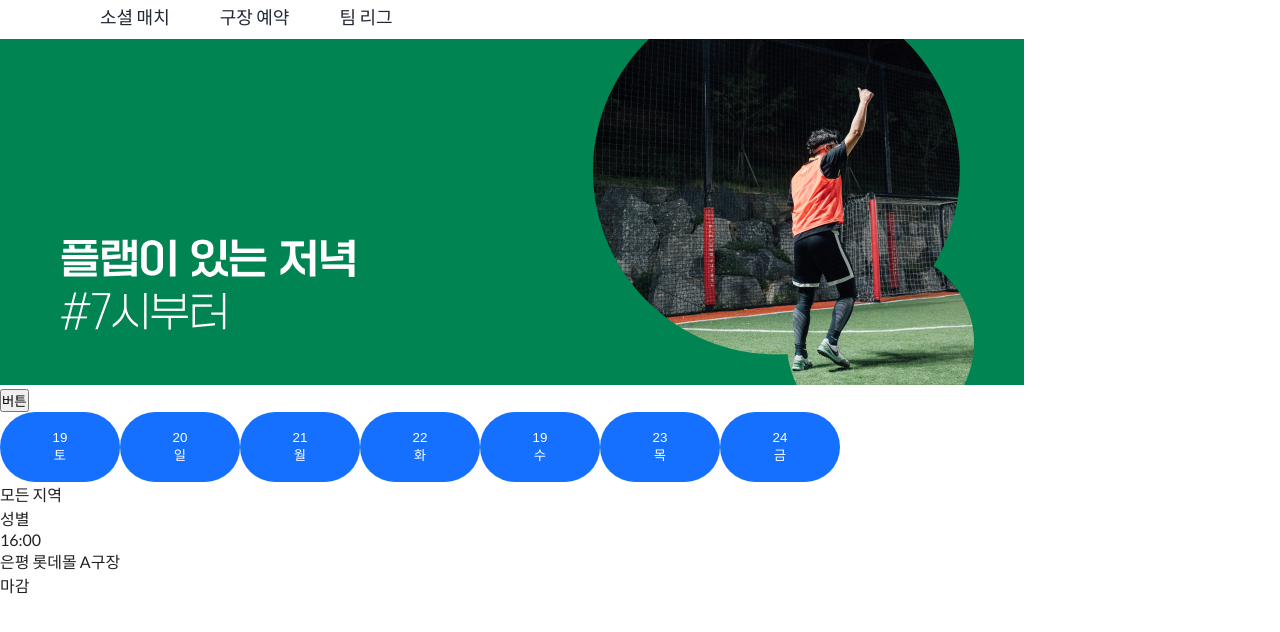
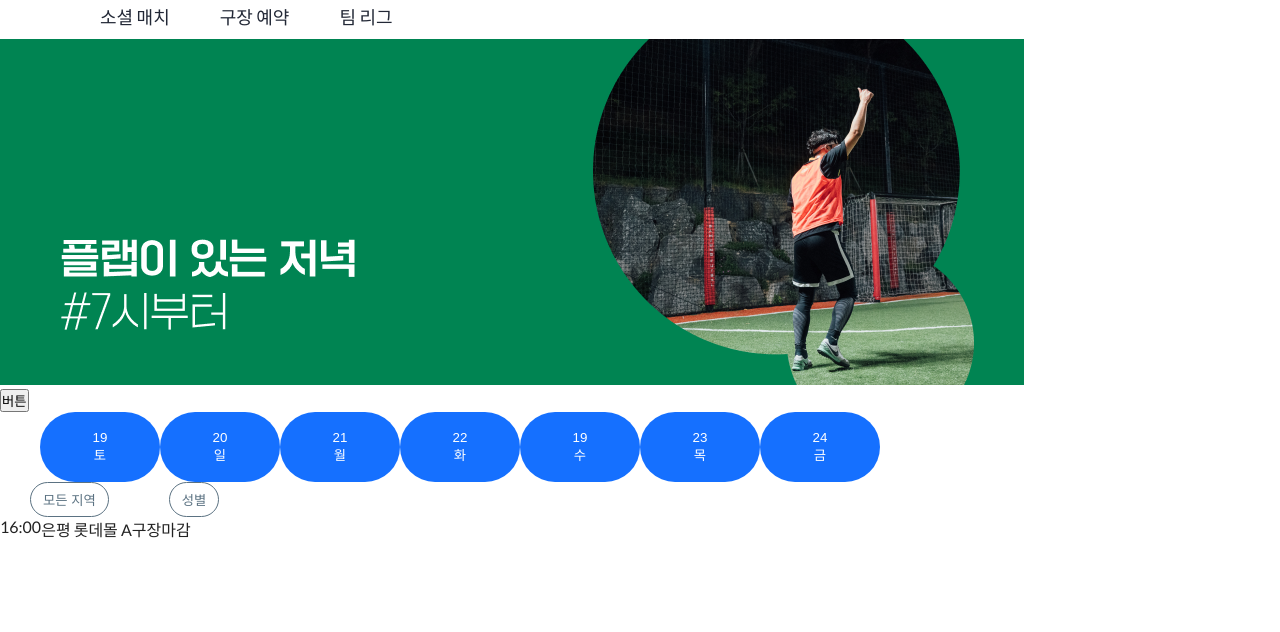
Before and after one commit to suhyeon21/soccer-matching, a plain HTML site: page index.html in a window 1280 px wide. Shown: the part 62-694 px from the top of the page. Drawn offline with Linux system fonts and the light colour scheme.

Commit message:
feat: 필터, 게시판 부분 정렬

```diff
--- a/index.html
+++ b/index.html
@@ -110,25 +110,30 @@
     <!-- filter -->
     <ul class="filters">
       <li>
-        <span>모든 지역</span>
+        <button class="filter">
+          <span>모든 지역</span>
+        </button>
       </li>
       <li>
-        <span>성별</span>
+        <button class="filter">
+          <span>성별</span>
+        </button>
       </li>
     </ul>
     <!-- filter end -->
     <!-- single -->
     <div class="lists">
-      <div>
+      <div class="list-time">
         <span>16:00</span>
       </div>
-      <div>
+      <div class="list-info">
         <span> 은평 롯데몰 A구장 </span>
       </div>
-      <div>
+      <div class="list-status">
         <span>마감</span>
       </div>
     </div>
+
     <!-- single end-->
 
     <script src="app.js"></script>
--- a/styles.css
+++ b/styles.css
@@ -68,10 +68,11 @@ body {
 }
 
 /* end of slider */
-
+/* date slider */
 .dates {
   display: flex;
   list-style: none;
+  padding: 0 40px;
 }
 .date-button {
   width: 120px;
@@ -81,3 +82,25 @@ body {
   border-radius: 50px;
   border: none;
 }
+/* end of date slider */
+/* filter */
+.filters {
+  display: flex;
+  list-style: none;
+}
+.filter {
+  height: 35px;
+  padding: 5px 12px;
+  margin: 0 30px;
+  border-radius: 50px;
+  border: 0.5px solid #5b7282;
+  background-color: #fff;
+  color: #5b7282;
+}
+/* end of filter */
+/* single */
+.lists {
+  display: flex;
+}
+
+/* end of single */
```
